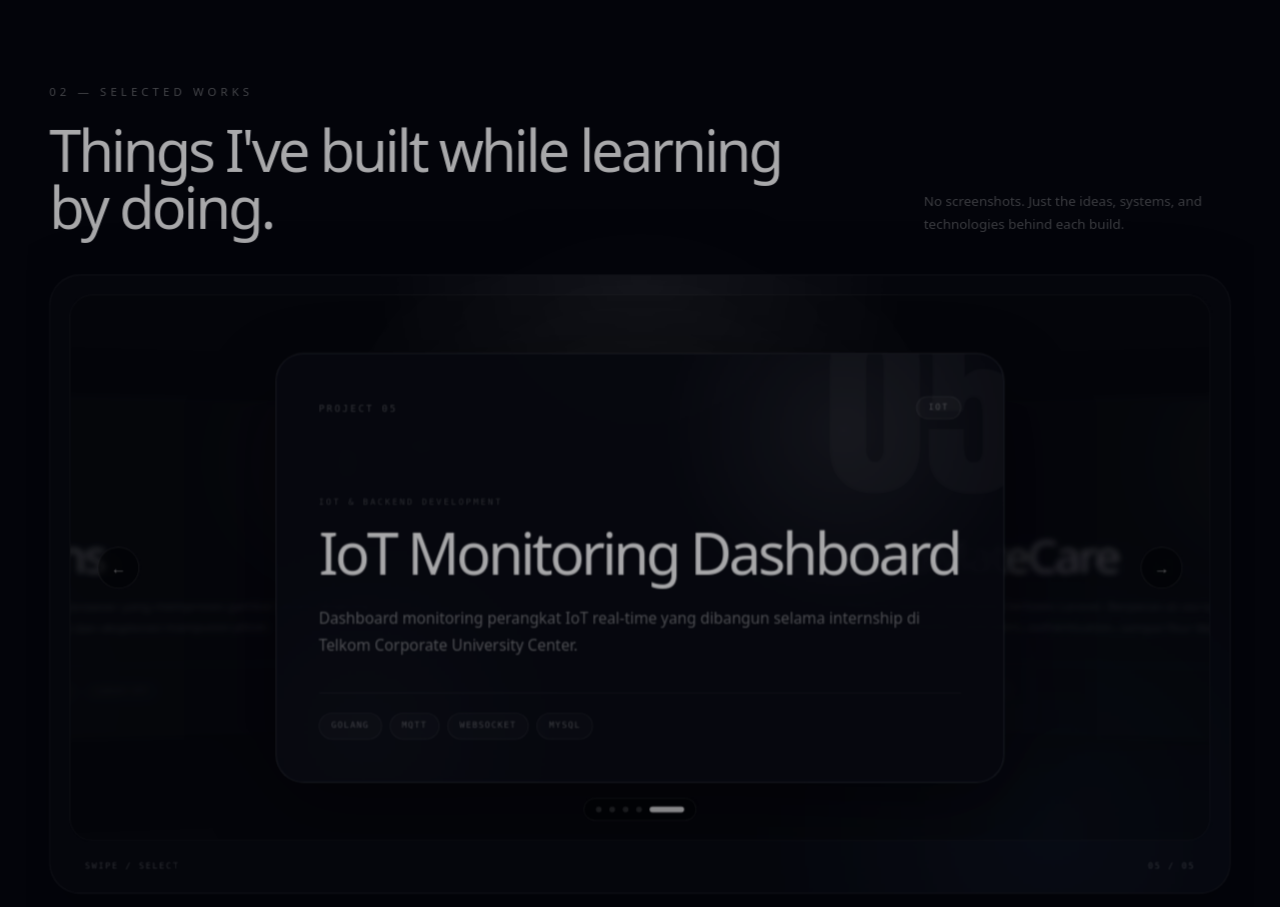
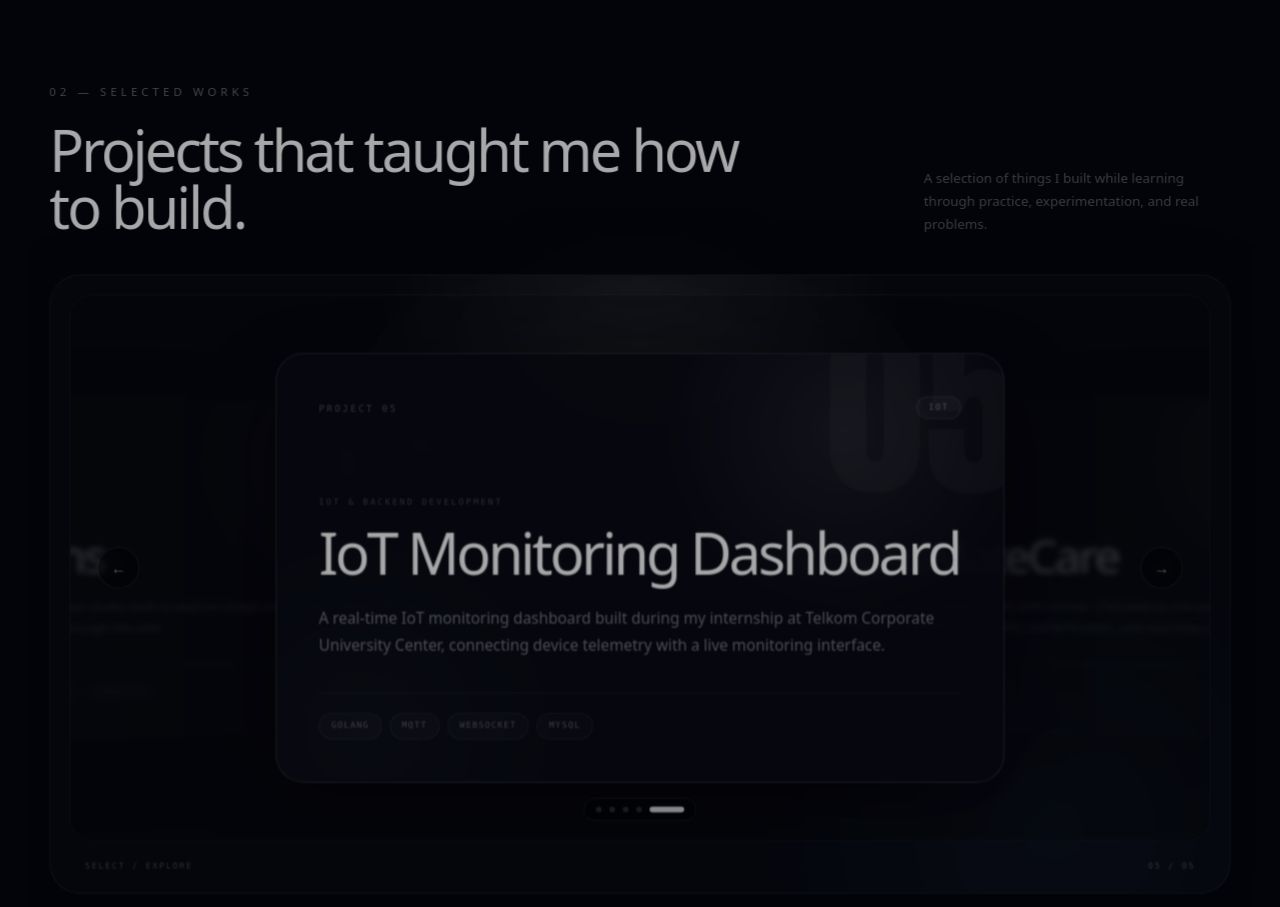
Before and after one commit to iddaann/portofolio, a Next.js app: page / in a window 1280 px wide. Shown: the part 1660-2567 px from the top of the page. Built offline with nearby package versions, Linux system fonts and the light colour scheme.

Commit message:
refine portfolio copy - selected works

```diff
--- a/app/components/Works.tsx
+++ b/app/components/Works.tsx
@@ -3,21 +3,14 @@
 import { motion } from "motion/react";
 import { useState } from "react";
 
-type Project = {
-  index: string;
-  title: string;
-  category: string;
-  stack: string;
-  description: string;
-  role: string;
-};
+type Project = { index: string; title: string; category: string; stack: string; description: string; role: string };
 
 const projects: Project[] = [
-  { index: "01", title: "KindMateCare", category: "WEB", stack: "Laravel · Sanctum · Reverb", description: "Platform layanan kesehatan berbasis Laravel. Berperan di sisi backend mulai dari migrations, models, controllers, authentication, sampai fitur WebSocket real-time.", role: "Backend development" },
-  { index: "02", title: "Sellora", category: "MOBILE", stack: "Flutter · Golang · Gin · MySQL", description: "Aplikasi pencatatan bisnis pribadi full-stack dengan pendekatan feature-first dan Riverpod di frontend, serta Repository pattern di backend.", role: "Full-stack development" },
-  { index: "03", title: "Our Journey Gallery", category: "WEB", stack: "Next.js · Prisma · Better Auth · Cloudinary", description: "Galeri kenangan privat dengan peta lokasi interaktif dan kemampuan upload media untuk menyimpan perjalanan dalam satu ruang personal.", role: "Web development" },
-  { index: "04", title: "FiltraLens", category: "WEB", stack: "HTML · CSS · JavaScript · Canvas API", description: "Studio filter foto berbasis browser yang memproses gambar secara langsung menggunakan Canvas API dan eksplorasi manipulasi piksel.", role: "Frontend development" },
-  { index: "05", title: "IoT Monitoring Dashboard", category: "IOT", stack: "Golang · MQTT · WebSocket · MySQL", description: "Dashboard monitoring perangkat IoT real-time yang dibangun selama internship di Telkom Corporate University Center.", role: "IoT & backend development" },
+  { index: "01", title: "KindMateCare", category: "WEB", stack: "Laravel · Sanctum · Reverb", description: "A health-service platform built with Laravel. I focused on the backend, working with migrations, models, controllers, authentication, and real-time communication.", role: "Backend development" },
+  { index: "02", title: "Sellora", category: "MOBILE", stack: "Flutter · Golang · Gin · MySQL", description: "A full-stack business tracking app built to explore practical mobile and backend development, from the Flutter interface to the Go API and database layer.", role: "Full-stack development" },
+  { index: "03", title: "Our Journey Gallery", category: "WEB", stack: "Next.js · Prisma · Better Auth · Cloudinary", description: "A private memory gallery that brings photos, locations, and personal journeys into one space, with an interactive map and media storage.", role: "Web development" },
+  { index: "04", title: "FiltraLens", category: "WEB", stack: "HTML · CSS · JavaScript · Canvas API", description: "A browser-based photo filter studio built to explore image processing, Canvas API, and pixel-level manipulation through the web.", role: "Frontend development" },
+  { index: "05", title: "IoT Monitoring Dashboard", category: "IOT", stack: "Golang · MQTT · WebSocket · MySQL", description: "A real-time IoT monitoring dashboard built during my internship at Telkom Corporate University Center, connecting device telemetry with a live monitoring interface.", role: "IoT & backend development" },
 ];
 
 function getOffset(index: number, activeIndex: number) {
@@ -30,106 +23,49 @@ function getOffset(index: number, activeIndex: number) {
 
 export default function Works() {
   const [activeIndex, setActiveIndex] = useState(4);
-
-  const move = (nextDirection: number) => {
-    setActiveIndex((current) => (current + nextDirection + projects.length) % projects.length);
-  };
-
+  const move = (nextDirection: number) => setActiveIndex((current) => (current + nextDirection + projects.length) % projects.length);
   const selectProject = (index: number) => setActiveIndex(index);
   const activeProject = projects[activeIndex];
 
   return (
     <section className="relative overflow-hidden px-4 py-20 sm:px-6 sm:py-28 md:py-32">
       <div className="pointer-events-none absolute left-1/2 top-1/2 h-[420px] w-[420px] -translate-x-1/2 -translate-y-1/2 rounded-full bg-white/[0.025] blur-[110px] sm:h-[520px] sm:w-[520px]" />
-
       <div className="relative mx-auto w-full max-w-7xl">
-        <motion.div
-          initial={{ opacity: 0, y: 20 }}
-          whileInView={{ opacity: 1, y: 0 }}
-          viewport={{ once: true, amount: 0.3 }}
-          transition={{ duration: 0.8 }}
-          className="mb-8 flex flex-col gap-5 sm:mb-10 md:flex-row md:items-end md:justify-between"
-        >
+        <motion.div initial={{ opacity: 0, y: 20 }} whileInView={{ opacity: 1, y: 0 }} viewport={{ once: true, amount: 0.3 }} transition={{ duration: 0.8 }} className="mb-8 flex flex-col gap-5 sm:mb-10 md:flex-row md:items-end md:justify-between">
           <div>
             <span className="text-[10px] uppercase tracking-[0.3em] text-white/40 sm:text-xs sm:tracking-[0.35em]">02 — Selected Works</span>
-            <h2 className="mt-4 max-w-3xl text-3xl font-medium tracking-[-0.05em] text-white sm:text-4xl md:mt-5 md:text-6xl">
-              Things I&apos;ve built while learning by doing.
-            </h2>
+            <h2 className="mt-4 max-w-3xl text-3xl font-medium tracking-[-0.05em] text-white sm:text-4xl md:mt-5 md:text-6xl">Projects that taught me how to build.</h2>
           </div>
-          <p className="max-w-xs text-xs leading-6 text-white/35 sm:text-sm">
-            No screenshots. Just the ideas, systems, and technologies behind each build.
-          </p>
+          <p className="max-w-xs text-xs leading-6 text-white/35 sm:text-sm">A selection of things I built while learning through practice, experimentation, and real problems.</p>
         </motion.div>
 
         <div className="relative overflow-hidden rounded-[1.5rem] border border-white/[0.09] bg-white/[0.018] p-2.5 shadow-[0_30px_90px_rgba(0,0,0,0.35)] backdrop-blur-2xl sm:rounded-[2rem] sm:p-4 md:p-5">
           <div className="pointer-events-none absolute inset-0 bg-[radial-gradient(circle_at_50%_0%,rgba(255,255,255,0.07),transparent_32%),radial-gradient(circle_at_85%_90%,rgba(96,165,250,0.055),transparent_28%)]" />
-
           <div className="relative flex h-[500px] items-center justify-center overflow-hidden rounded-[1.15rem] border border-white/[0.06] bg-black/20 [perspective:1200px] sm:h-[530px] sm:rounded-[1.5rem] md:h-[570px]">
             <div className="pointer-events-none absolute left-1/2 top-1/2 h-[210px] w-[210px] -translate-x-1/2 -translate-y-1/2 rounded-full border border-white/[0.035] sm:h-[280px] sm:w-[280px]" />
             <div className="pointer-events-none absolute left-1/2 top-1/2 h-[320px] w-[320px] -translate-x-1/2 -translate-y-1/2 rounded-full border border-white/[0.025] sm:h-[430px] sm:w-[430px]" />
-
             {projects.map((project, index) => {
               const offset = getOffset(index, activeIndex);
               const isActive = offset === 0;
               const isAdjacent = Math.abs(offset) === 1;
               const x = offset === 0 ? "0%" : offset < 0 ? "-63%" : "63%";
-
               return (
-                <motion.button
-                  key={project.title}
-                  type="button"
-                  aria-label={`Select ${project.title}`}
-                  onClick={() => !isActive && selectProject(index)}
-                  initial={false}
-                  animate={{
-                    x,
-                    scale: isActive ? 1 : isAdjacent ? 0.78 : 0.62,
-                    opacity: isActive ? 1 : isAdjacent ? 0.3 : 0,
-                    filter: isActive ? "blur(0px)" : isAdjacent ? "blur(4px)" : "blur(10px)",
-                    rotateY: offset === 0 ? 0 : offset < 0 ? 7 : -7,
-                  }}
-                  transition={{ duration: 0.6, ease: [0.16, 1, 0.3, 1] }}
-                  className={`absolute left-1/2 w-[calc(100%-70px)] max-w-[760px] -translate-x-1/2 text-left sm:w-[min(760px,78vw)] ${isActive ? "z-30 cursor-default" : isAdjacent ? "z-20 cursor-pointer" : "z-10 pointer-events-none"}`}
-                >
+                <motion.button key={project.title} type="button" aria-label={`Select ${project.title}`} onClick={() => !isActive && selectProject(index)} initial={false} animate={{ x, scale: isActive ? 1 : isAdjacent ? 0.78 : 0.62, opacity: isActive ? 1 : isAdjacent ? 0.3 : 0, filter: isActive ? "blur(0px)" : isAdjacent ? "blur(4px)" : "blur(10px)", rotateY: offset === 0 ? 0 : offset < 0 ? 7 : -7 }} transition={{ duration: 0.6, ease: [0.16, 1, 0.3, 1] }} className={`absolute left-1/2 w-[calc(100%-70px)] max-w-[760px] -translate-x-1/2 text-left sm:w-[min(760px,78vw)] ${isActive ? "z-30 cursor-default" : isAdjacent ? "z-20 cursor-pointer" : "z-10 pointer-events-none"}`}>
                   <div className={`relative min-h-[360px] overflow-hidden rounded-[1.35rem] border p-5 shadow-[0_30px_80px_rgba(0,0,0,0.5)] backdrop-blur-2xl sm:min-h-[390px] sm:rounded-[1.8rem] sm:p-7 md:min-h-[420px] md:p-11 ${isActive ? "border-white/[0.14] bg-[#090c13]/90" : "border-white/[0.08] bg-[#090c13]/55"}`}>
                     <div className="pointer-events-none absolute inset-0 bg-[radial-gradient(circle_at_78%_18%,rgba(255,255,255,0.075),transparent_28%),radial-gradient(circle_at_12%_88%,rgba(148,163,184,0.035),transparent_30%)]" />
                     <div className="pointer-events-none absolute -right-3 -top-5 select-none font-[family-name:var(--font-anton)] text-[6rem] leading-none text-white/[0.035] sm:-right-5 sm:-top-12 sm:text-[10rem] md:text-[13rem]">{project.index}</div>
-
-                    <div className="relative flex items-center justify-between gap-3">
-                      <span className="font-mono text-[8px] tracking-[0.18em] text-white/30 sm:text-[10px] sm:tracking-[0.22em]">PROJECT {project.index}</span>
-                      <span className="rounded-full border border-white/10 bg-white/[0.035] px-2.5 py-1 font-mono text-[8px] tracking-[0.15em] text-white/40 sm:px-3 sm:text-[9px] sm:tracking-[0.18em]">{project.category}</span>
-                    </div>
-
-                    <div className="relative mt-12 sm:mt-16 md:mt-20">
-                      <p className="font-mono text-[8px] uppercase tracking-[0.2em] text-white/25 sm:text-[9px] sm:tracking-[0.25em]">{project.role}</p>
-                      <h3 className="mt-3 max-w-2xl text-3xl font-medium tracking-[-0.055em] text-white sm:mt-4 sm:text-4xl md:text-6xl">{project.title}</h3>
-                      <p className="mt-4 max-w-2xl text-xs leading-6 text-white/45 sm:mt-6 sm:text-sm sm:leading-7 md:text-base">{project.description}</p>
-                    </div>
-
-                    <div className="relative mt-6 flex flex-wrap gap-1.5 border-t border-white/[0.08] pt-4 sm:mt-9 sm:gap-2 sm:pt-5">
-                      {project.stack.split(" · ").map((tech) => (
-                        <span key={tech} className="rounded-full border border-white/[0.08] bg-white/[0.025] px-2.5 py-1 font-mono text-[8px] uppercase tracking-[0.1em] text-white/35 sm:px-3 sm:py-1.5 sm:text-[9px] sm:tracking-[0.13em]">{tech}</span>
-                      ))}
-                    </div>
+                    <div className="relative flex items-center justify-between gap-3"><span className="font-mono text-[8px] tracking-[0.18em] text-white/30 sm:text-[10px] sm:tracking-[0.22em]">PROJECT {project.index}</span><span className="rounded-full border border-white/10 bg-white/[0.035] px-2.5 py-1 font-mono text-[8px] tracking-[0.15em] text-white/40 sm:px-3 sm:text-[9px] sm:tracking-[0.18em]">{project.category}</span></div>
+                    <div className="relative mt-12 sm:mt-16 md:mt-20"><p className="font-mono text-[8px] uppercase tracking-[0.2em] text-white/25 sm:text-[9px] sm:tracking-[0.25em]">{project.role}</p><h3 className="mt-3 max-w-2xl text-3xl font-medium tracking-[-0.055em] text-white sm:mt-4 sm:text-4xl md:text-6xl">{project.title}</h3><p className="mt-4 max-w-2xl text-xs leading-6 text-white/45 sm:mt-6 sm:text-sm sm:leading-7 md:text-base">{project.description}</p></div>
+                    <div className="relative mt-6 flex flex-wrap gap-1.5 border-t border-white/[0.08] pt-4 sm:mt-9 sm:gap-2 sm:pt-5">{project.stack.split(" · ").map((tech) => <span key={tech} className="rounded-full border border-white/[0.08] bg-white/[0.025] px-2.5 py-1 font-mono text-[8px] uppercase tracking-[0.1em] text-white/35 sm:px-3 sm:py-1.5 sm:text-[9px] sm:tracking-[0.13em]">{tech}</span>)}</div>
                   </div>
                 </motion.button>
               );
             })}
-
             <button type="button" aria-label="Previous project" onClick={() => move(-1)} className="absolute left-2 top-1/2 z-40 flex h-9 w-9 -translate-y-1/2 items-center justify-center rounded-full border border-white/10 bg-black/50 text-sm text-white/55 backdrop-blur-xl transition-all hover:border-white/25 hover:bg-white/10 hover:text-white sm:left-4 sm:h-11 sm:w-11 sm:text-base md:left-7">←</button>
             <button type="button" aria-label="Next project" onClick={() => move(1)} className="absolute right-2 top-1/2 z-40 flex h-9 w-9 -translate-y-1/2 items-center justify-center rounded-full border border-white/10 bg-black/50 text-sm text-white/55 backdrop-blur-xl transition-all hover:border-white/25 hover:bg-white/10 hover:text-white sm:right-4 sm:h-11 sm:w-11 sm:text-base md:right-7">→</button>
-
-            <div className="absolute bottom-4 left-1/2 z-40 flex -translate-x-1/2 items-center gap-1.5 rounded-full border border-white/[0.08] bg-black/45 px-2.5 py-2 backdrop-blur-xl sm:bottom-5 sm:gap-2 sm:px-3">
-              {projects.map((project, index) => (
-                <button key={project.title} type="button" aria-label={`Go to ${project.title}`} onClick={() => selectProject(index)} className={`h-1.5 rounded-full transition-all duration-500 ${index === activeIndex ? "w-7 bg-white/80 sm:w-9" : "w-1.5 bg-white/15 hover:bg-white/35"}`} />
-              ))}
-            </div>
+            <div className="absolute bottom-4 left-1/2 z-40 flex -translate-x-1/2 items-center gap-1.5 rounded-full border border-white/[0.08] bg-black/45 px-2.5 py-2 backdrop-blur-xl sm:bottom-5 sm:gap-2 sm:px-3">{projects.map((project, index) => <button key={project.title} type="button" aria-label={`Go to ${project.title}`} onClick={() => selectProject(index)} className={`h-1.5 rounded-full transition-all duration-500 ${index === activeIndex ? "w-7 bg-white/80 sm:w-9" : "w-1.5 bg-white/15 hover:bg-white/35"}`} />)}</div>
           </div>
-
-          <div className="relative flex items-center justify-between px-1 pb-0 pt-4 sm:px-2 sm:pt-5 md:px-4">
-            <span className="font-mono text-[7px] tracking-[0.14em] text-white/25 sm:text-[9px] sm:tracking-[0.18em]">SWIPE / SELECT</span>
-            <span className="font-mono text-[8px] tracking-[0.16em] text-white/25 sm:text-[9px] sm:tracking-[0.18em]">{String(activeIndex + 1).padStart(2, "0")} / {String(projects.length).padStart(2, "0")}</span>
-          </div>
+          <div className="relative flex items-center justify-between px-1 pb-0 pt-4 sm:px-2 sm:pt-5 md:px-4"><span className="font-mono text-[7px] tracking-[0.14em] text-white/25 sm:text-[9px] sm:tracking-[0.18em]">SELECT / EXPLORE</span><span className="font-mono text-[8px] tracking-[0.16em] text-white/25 sm:text-[9px] sm:tracking-[0.18em]">{String(activeIndex + 1).padStart(2, "0")} / {String(projects.length).padStart(2, "0")}</span></div>
         </div>
       </div>
     </section>
```
